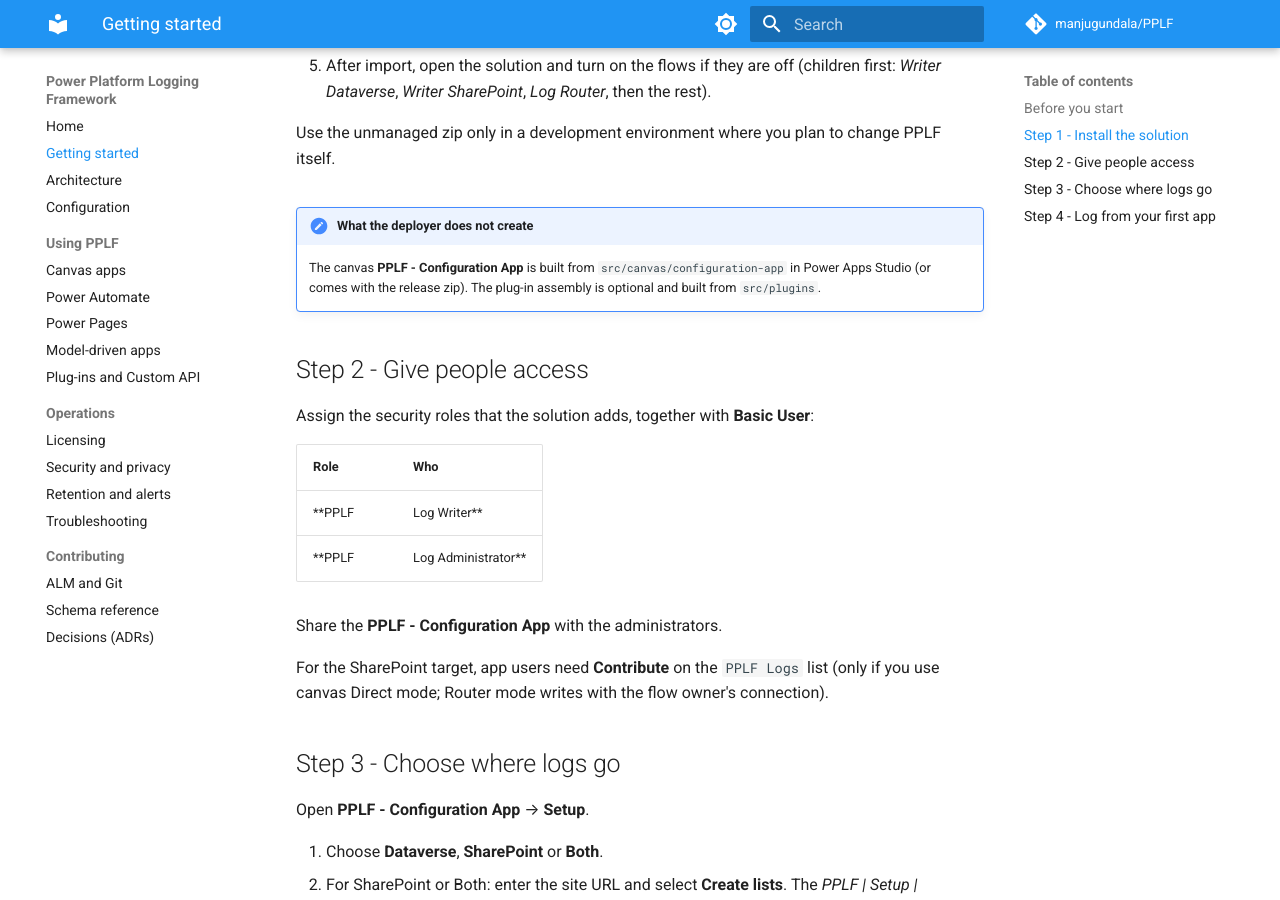
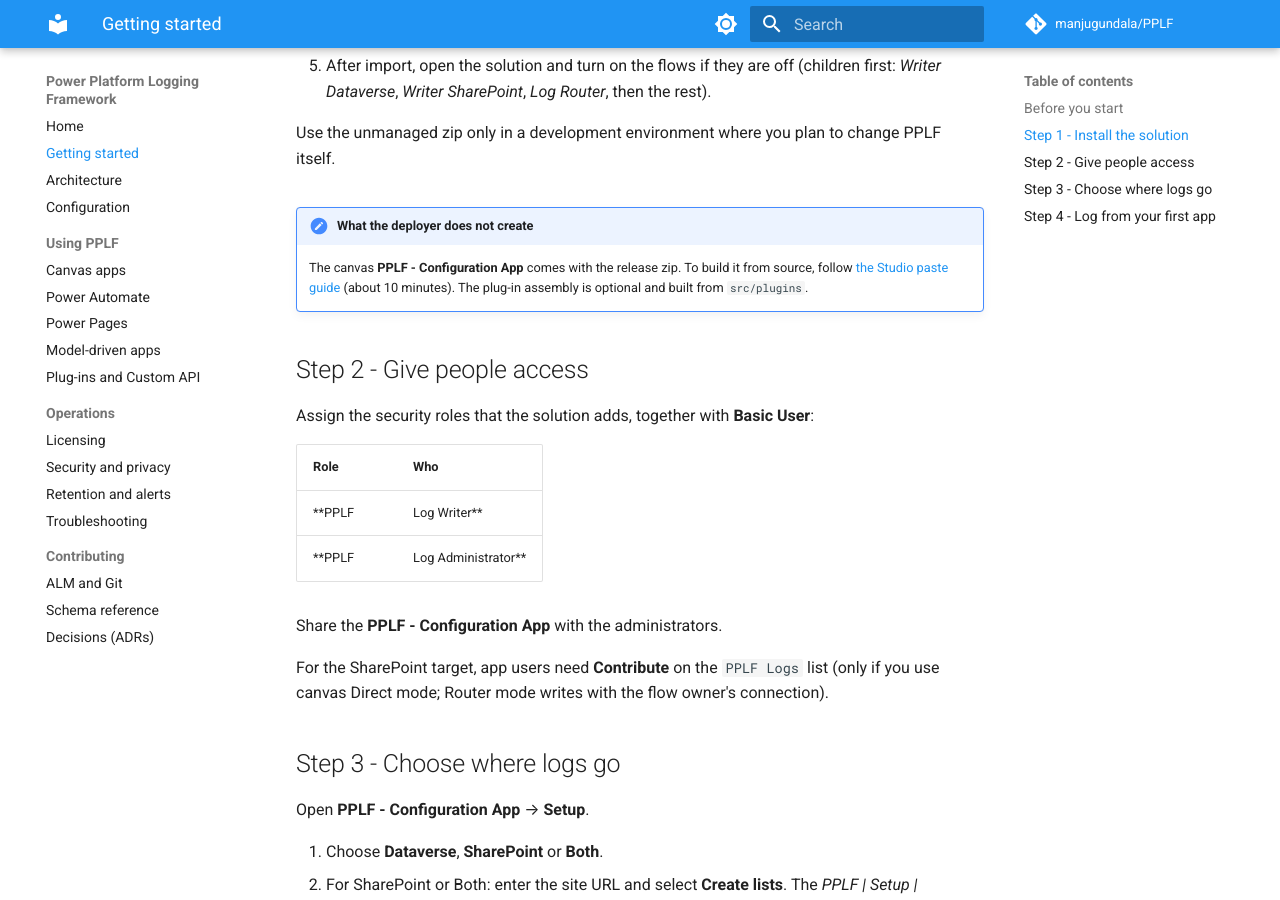
Before and after one commit to manjugundala/PPLF, an MkDocs documentation site: the page built from docs/getting-started.md, in a window 1280 px wide and 900 px high, scrolled down 829 px. Built offline with MkDocs 1.6.1 and Material for MkDocs 9.7.7, drawn with Linux system fonts in a browser that asks for light colours; comment, search, counter and statistics services are not loaded.

Commit message:
docs: link the Studio paste guide from Getting started

```diff
--- a/docs/getting-started.md
+++ b/docs/getting-started.md
@@ -49,7 +49,7 @@ Pick one of the three ways.
     Add `--dry-run` to see every request without changing anything.
 
 !!! note "What the deployer does not create"
-    The canvas **PPLF - Configuration App** is built from `src/canvas/configuration-app` in Power Apps Studio (or comes with the release zip). The plug-in assembly is optional and built from `src/plugins`.
+    The canvas **PPLF - Configuration App** comes with the release zip. To build it from source, follow [the Studio paste guide](https://github.com/manjugundala/PPLF/blob/main/src/canvas/configuration-app/paste/README.md) (about 10 minutes). The plug-in assembly is optional and built from `src/plugins`.
 
 ## Step 2 - Give people access
 
```
